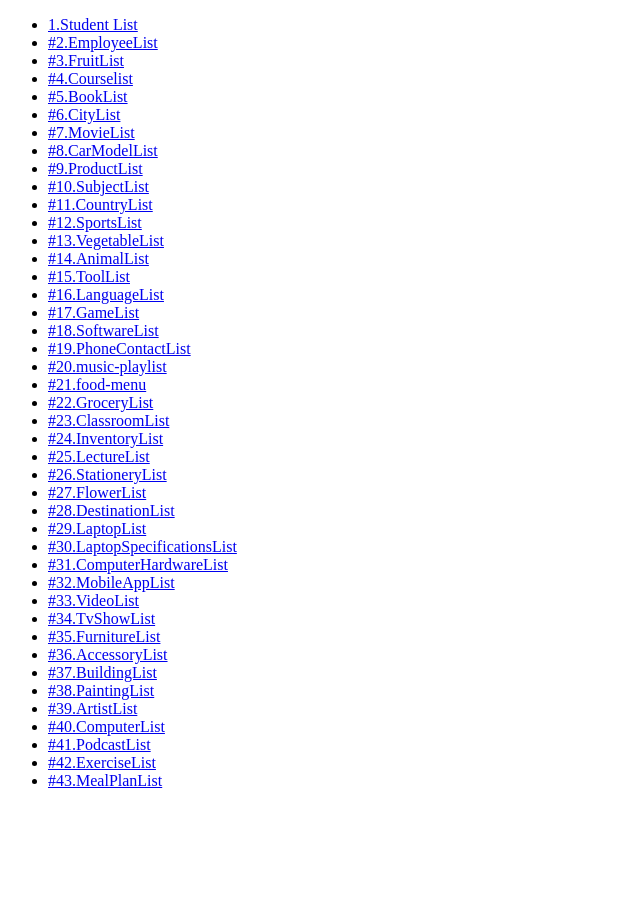
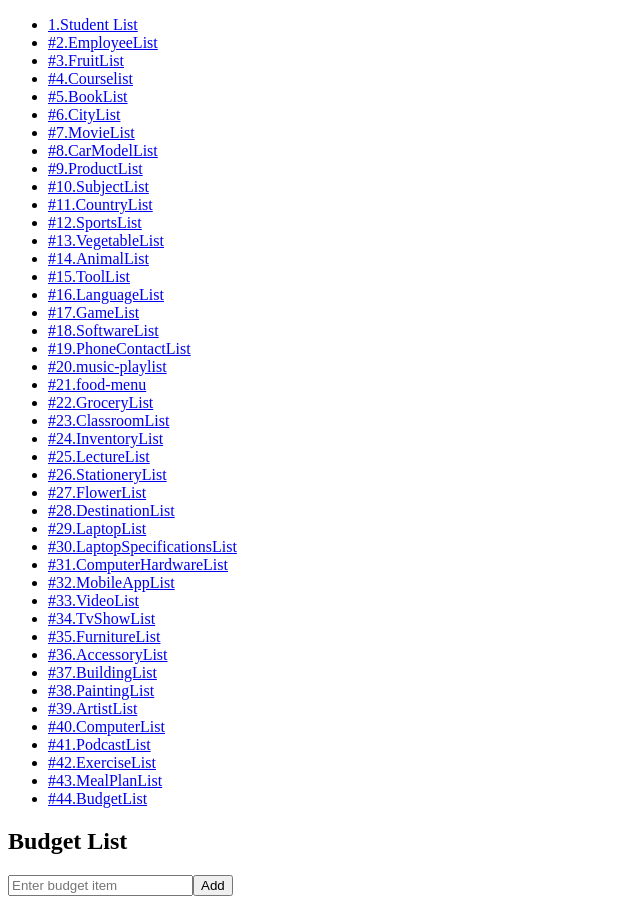
Before and after one commit to ChristineMaitom/AngularDataStructures, an Angular app: page /budget-list in a window 1280 px wide. Before the commit this address led to /. Shown: the whole page, without its empty margins (0-640 px from the left). Before the commit the page ends 806 px from the top, so only its background shows below. Built offline with nearby package versions, Linux system fonts and the light colour scheme.

Commit message:
#44 Budget List

```diff
--- a/src/app/app.component.html
+++ b/src/app/app.component.html
@@ -43,6 +43,7 @@
     <li><a routerLink="podcast-list">#41.PodcastList</a></li>
     <li><a routerLink="exercise-list">#42.ExerciseList</a></li>
     <li><a routerLink="meal-plan-list">#43.MealPlanList</a></li>
+    <li><a routerLink="budget-list">#44.BudgetList</a></li>
 
 
 
--- a/src/app/app.module.ts
+++ b/src/app/app.module.ts
@@ -48,6 +48,7 @@ import {ComposerListComponent} from "./components/composer-list/composer-list.co
 import {PodcastListComponent} from "./components/podcast-list/podcast-list.component";
 import {ExerciseListComponent} from "./components/exercise-list/exercise-list.component";
 import {MealPlanListComponent} from "./components/meal-plan-list/meal-plan-list.component";
+import {BudgetListComponent} from "./components/budget-list/budget-list.component";
 
 
 const routes: Routes = [
@@ -95,7 +96,7 @@ const routes: Routes = [
   {path: 'podcast-list', component:PodcastListComponent},
   {path: 'exercise-list', component:ExerciseListComponent},
   {path: 'meal-plan-list', component:MealPlanListComponent},
-
+  {path: 'budget-list', component:BudgetListComponent},
 
 
 
@@ -155,6 +156,7 @@ const routes: Routes = [
     PodcastListComponent,
     ExerciseListComponent,
     MealPlanListComponent,
+    BudgetListComponent,
 
 
 
--- /dev/null
+++ b/src/app/components/budget-list/budget-list.component.html
@@ -0,0 +1,13 @@
+<div>
+  <h2>Budget List</h2>
+  <input
+    type="text"
+    [(ngModel)]="newBudgetItem"
+    placeholder="Enter budget item"
+  />
+  <button (click)="addBudgetItem()">Add</button>
+
+  <ul>
+    <li *ngFor="let item of budgetItems">{{ item }}</li>
+  </ul>
+</div>
--- /dev/null
+++ b/src/app/components/budget-list/budget-list.component.ts
@@ -0,0 +1,18 @@
+import { Component } from '@angular/core';
+
+@Component({
+  selector: 'app-budget-list',
+  templateUrl: './budget-list.component.html',
+  styleUrl: './budget-list.component.css'
+})
+export class BudgetListComponent {
+  newBudgetItem: string = '';
+  budgetItems: string[] = [];
+
+  addBudgetItem() {
+    if (this.newBudgetItem.trim()) {
+      this.budgetItems.push(this.newBudgetItem.trim());
+      this.newBudgetItem = ''; // Clear the input field after adding
+    }
+  }
+}
```
Also changed, not shown: src/app/components/budget-list/budget-list.component.css (added), 1 other file (tests, documents, lock files or other folders).
